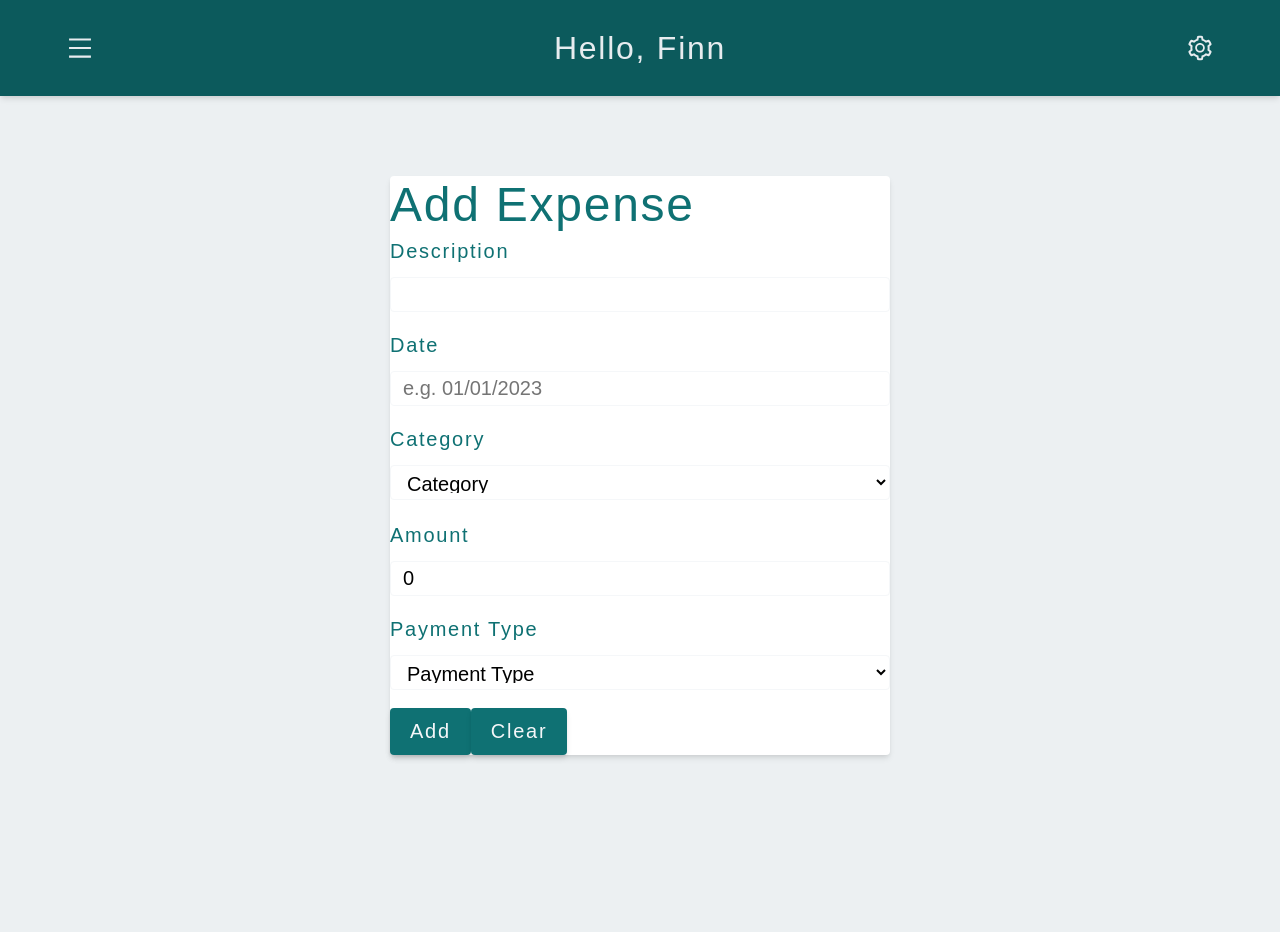
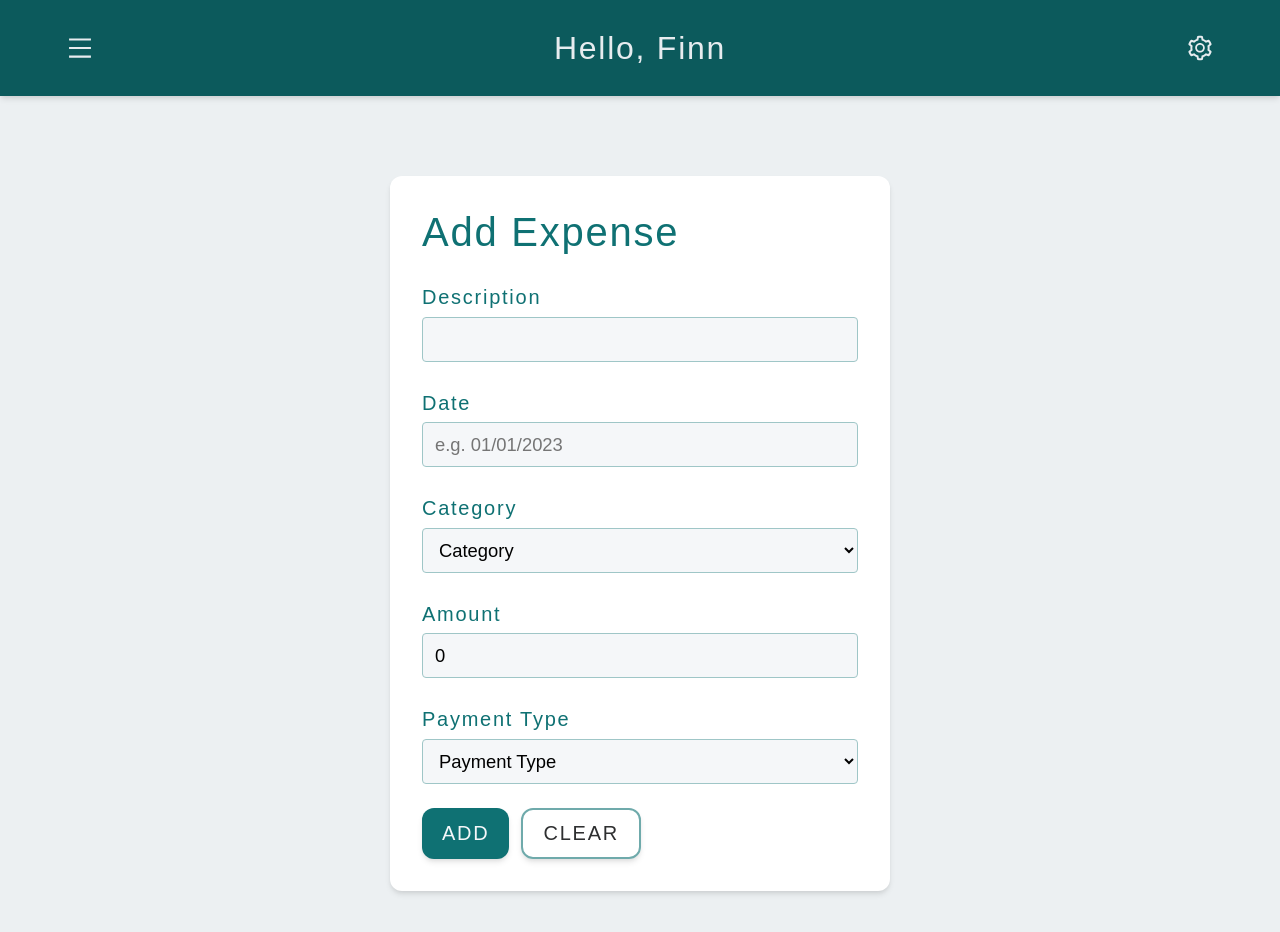
Before and after one commit to trann0709/ExpenseTracking_FrontEnd, a React (Create React App) app: page /add-expense in a window 1280 px wide. Shown: the top 932 px of the page. Before the commit the page ends 835 px from the top, so only its background shows below. Built offline with nearby package versions, Linux system fonts and the light colour scheme.

Commit message:
added wrapper for AddExpense component

```diff
--- a/src/components/FormRowSelect.js
+++ b/src/components/FormRowSelect.js
@@ -1,13 +1,6 @@
 import React from 'react'
 
-const FormRowSelect = ({
-  type,
-  name,
-  handleChange,
-  value,
-  labelText,
-  list,
-}) => {
+const FormRowSelect = ({ name, handleChange, value, labelText, list }) => {
   return (
     <div className='form-row'>
       <label htmlFor={name} className='form-label'>
@@ -21,7 +14,7 @@ const FormRowSelect = ({
         className='form-input'
       >
         <option selected disabled value=''>
-          {name}
+          {labelText || name}
         </option>
         {list.map((item, index) => {
           return (
--- a/src/index.css
+++ b/src/index.css
@@ -46,7 +46,7 @@ html {
 
   /* rest of the variables */
   --spacing: 1.75px;
-  --radius: 0.25rem;
+  --radius: 0.75rem;
   --transition: all 0.3s linear;
   --fixed-width: 500px;
   --max-width: 1120px;
@@ -211,6 +211,7 @@ nav {
   border-radius: var(--radius);
   box-shadow: var(--shadow-2);
   margin: 3rem auto;
+  padding: 2rem;
 }
 
 button:disabled {
@@ -229,8 +230,8 @@ button:disabled {
 
 .form-label {
   display: block;
-  font-size: var(--smallText);
-  margin-bottom: 0.5rem;
+  font-size: 1.25rem;
+  margin-bottom: 0.1rem;
   text-transform: capitalize;
   letter-spacing: var(--spacing);
 }
@@ -239,10 +240,11 @@ button:disabled {
 .form-select {
   width: 100%;
   padding: 0.375rem 0.75rem;
-  border-radius: var(--radius);
-  background: var(--background);
-  border: 1px solid var(--grey-200);
+  border-radius: 0.25rem;
+  background: var(--grey-200);
+  border: 1px solid var(--primary-200);
   text-transform: capitalize;
+  font-size: 1.15rem;
 }
 
 .datepicker {
@@ -251,9 +253,9 @@ button:disabled {
 
 .form-input,
 .btn-block {
-  height: 35px;
+  height: 45px;
 }
 
 .form-row {
-  margin-bottom: 1rem;
+  margin: 1.5rem 0;
 }
--- a/src/pages/dashboard/AddExpense.js
+++ b/src/pages/dashboard/AddExpense.js
@@ -2,6 +2,7 @@ import { FormRow, FormRowSelect } from '../../components'
 import { useExpenseContext } from '../../context/expense_context'
 import DatePicker from 'react-datepicker'
 import 'react-datepicker/dist/react-datepicker.css'
+import Wrapper from '../../wrappers/AddExpense'
 
 const AddExpense = () => {
   const {
@@ -21,8 +22,8 @@ const AddExpense = () => {
   } = useExpenseContext()
 
   return (
-    <article className='form'>
-      <h2>{isEditing ? 'update expense' : 'add expense'}</h2>
+    <Wrapper className='form'>
+      <h3>{isEditing ? 'update expense' : 'add expense'}</h3>
       <form onSubmit={addExpense}>
         <FormRow
           type='text'
@@ -56,13 +57,14 @@ const AddExpense = () => {
           handleChange={handleChange}
         />
         <FormRowSelect
-          name='payment type'
+          name='paymentType'
+          labelText='payment type'
           value={paymentType}
           handleChange={handleChange}
           list={payments}
         />
         <div className='btn-container'>
-          <button type='button' className='btn' disabled={isLoading}>
+          <button type='button' className='btn add-btn' disabled={isLoading}>
             {isEditing ? 'update' : 'add'}
           </button>
           <button
@@ -75,7 +77,7 @@ const AddExpense = () => {
           </button>
         </div>
       </form>
-    </article>
+    </Wrapper>
   )
 }
 
--- /dev/null
+++ b/src/wrappers/AddExpense.js
@@ -0,0 +1,30 @@
+import styled from 'styled-components'
+
+const Wrapper = styled.article`
+  .btn-container {
+    display: flex;
+    flex-direction: column;
+    gap: 0.75rem;
+  }
+  .clear-btn {
+    border: 2px solid var(--primary-300);
+    background: none;
+    color: var(--grey-900);
+    :hover {
+      background: var(--primary-200);
+    }
+  }
+
+  .clear-btn,
+  .add-btn {
+    text-transform: uppercase;
+  }
+
+  @media (min-width: 992px) {
+    .btn-container {
+      flex-direction: row;
+    }
+  }
+`
+
+export default Wrapper
```
